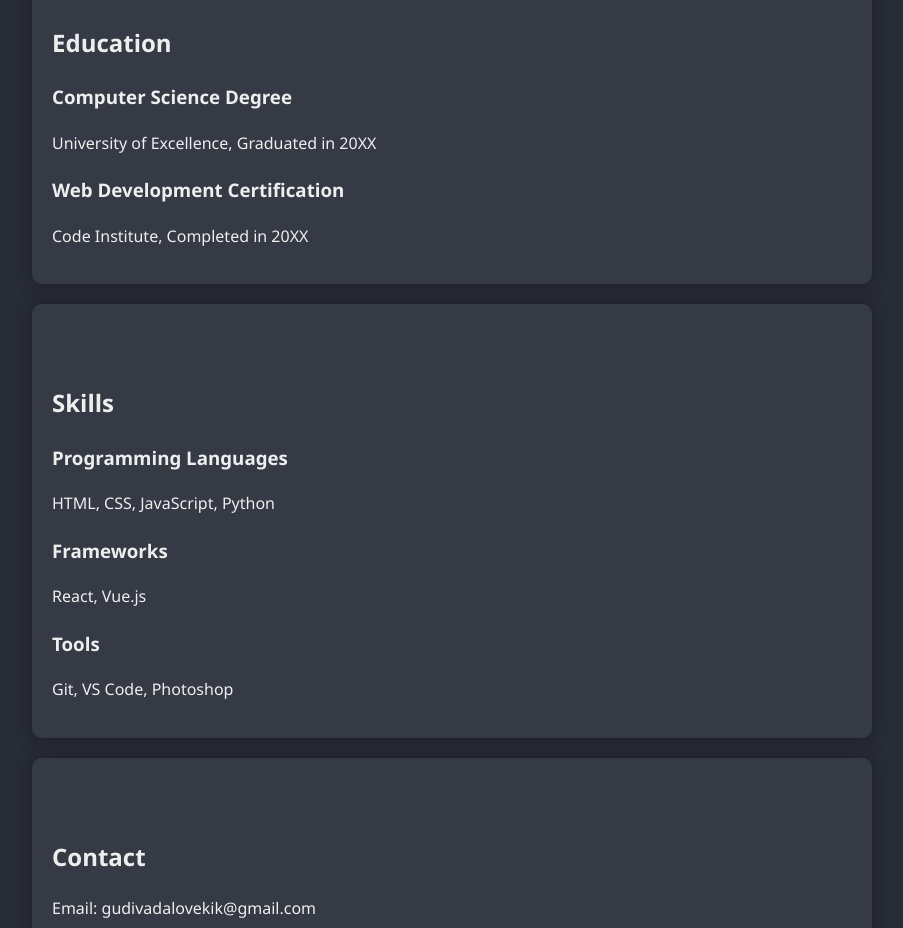
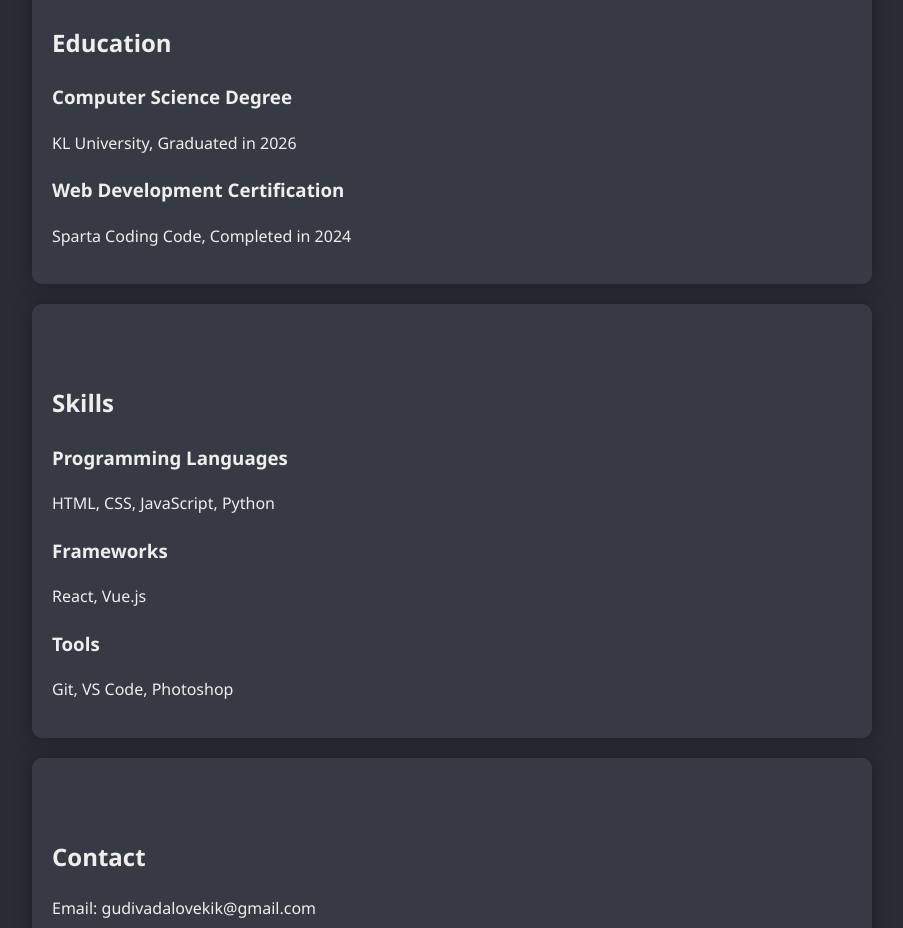
Before and after one commit to glovekik/glovekik.github.io, a plain HTML site: page index.html in a window 1280 px wide. Shown: the part 1020-1948 px from the top of the page, without its empty margins (188-1091 px from the left). Drawn offline with Linux system fonts and the light colour scheme.

Commit message:
Update index.html

```diff
--- a/index.html
+++ b/index.html
@@ -154,10 +154,10 @@
         <h2>Education</h2>
 
         <h3>Computer Science Degree</h3>
-        <p>University of Excellence, Graduated in 20XX</p>
+        <p>KL University, Graduated in 2026</p>
 
         <h3>Web Development Certification</h3>
-        <p>Code Institute, Completed in 20XX</p>
+        <p>Sparta Coding Code, Completed in 2024</p>
     </section>
 
     <section id="skills">
```
